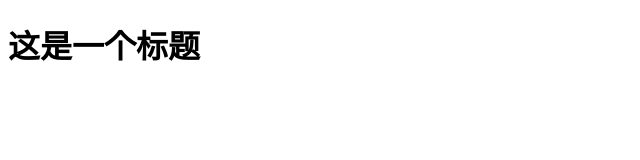
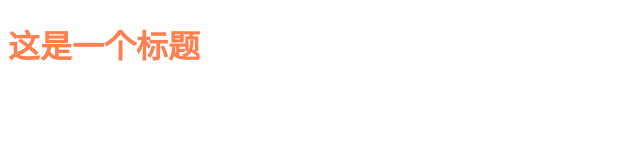
Before and after one commit to wy-xianglei/demo, a plain HTML site: page index.html in a window 1280 px wide. Shown: the whole page, without its empty margins (0-640 px from the left). Drawn offline with Linux system fonts and the light colour scheme.

Commit message:
add css file and set the h1 tag color

```diff
--- /dev/null
+++ b/css/index.css
@@ -0,0 +1,3 @@
+h1{
+    color: coral;
+}
--- a/index.html
+++ b/index.html
@@ -3,6 +3,7 @@
 <head>
     <meta charset="UTF-8">
     <title>demo 主页</title>
+    <link rel="stylesheet" href="css/index.css">
 </head>
 <body>
     <h1>这是一个标题</h1>
```
